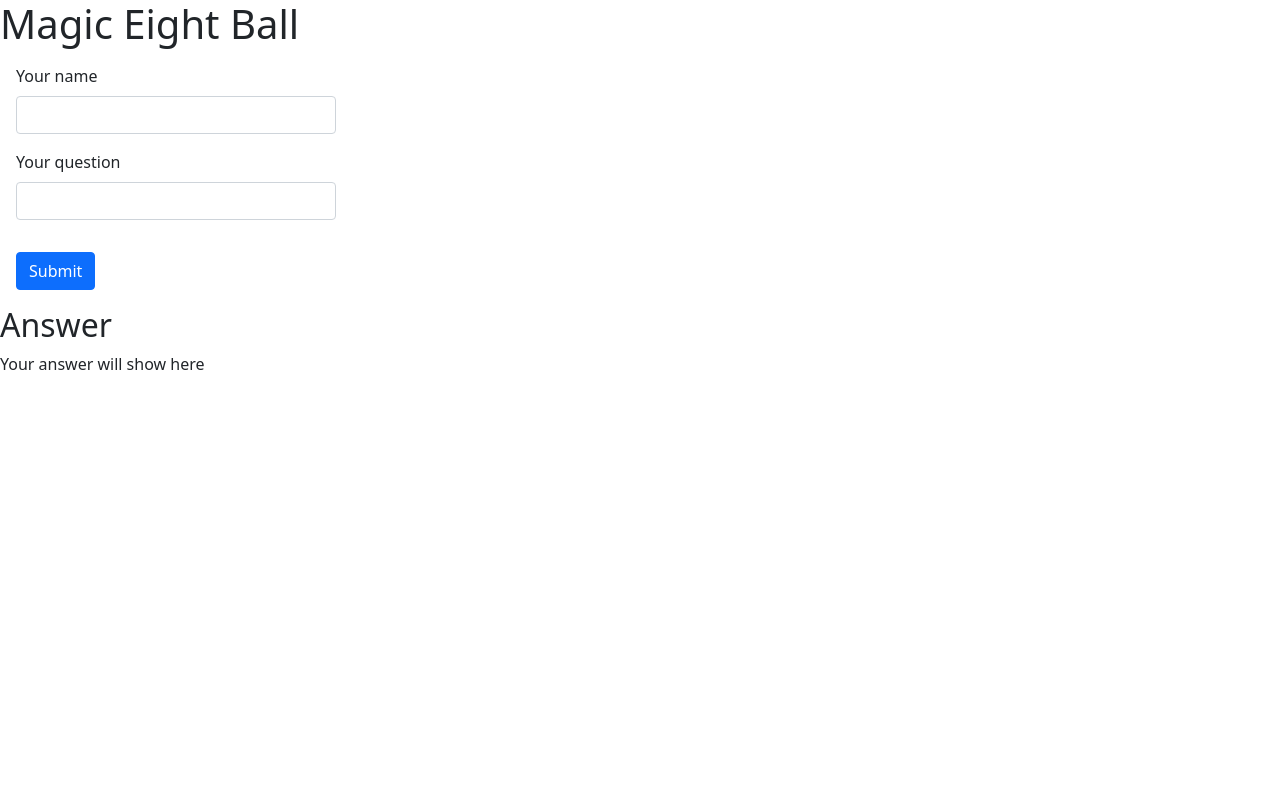
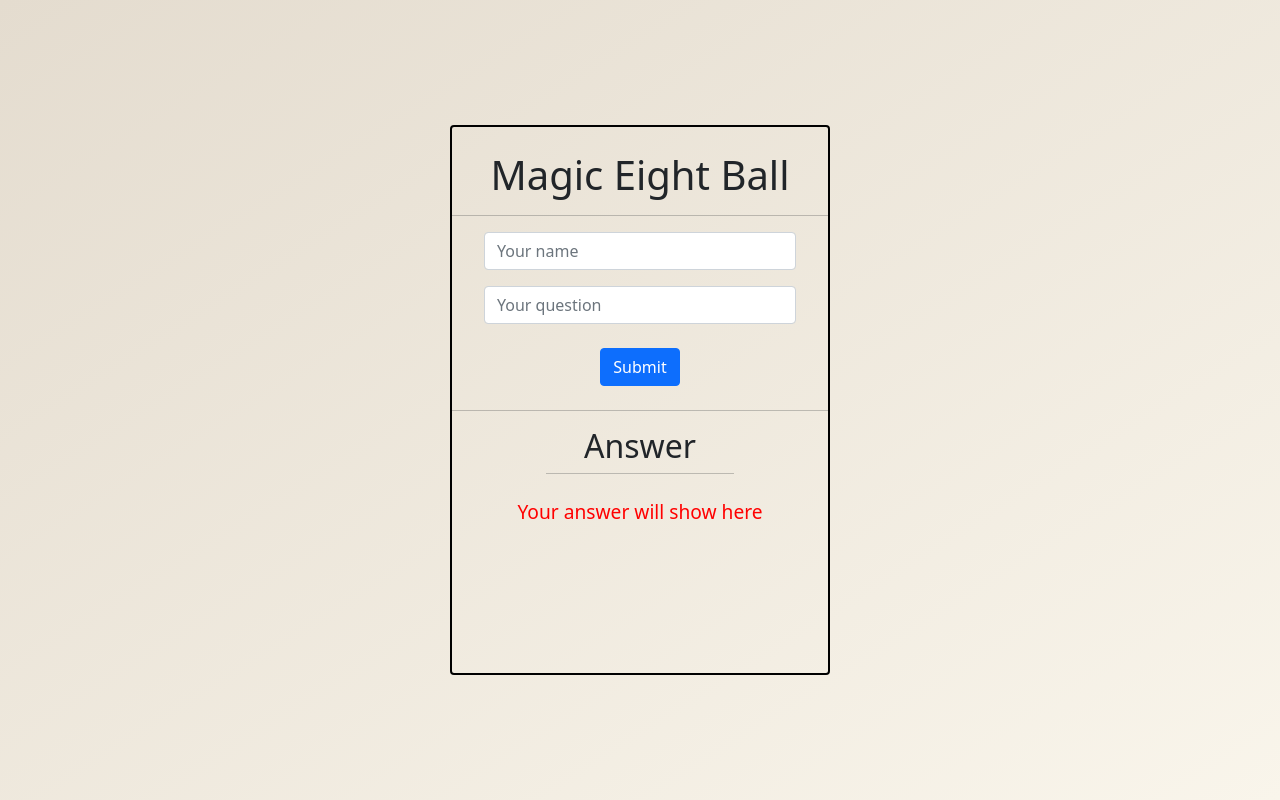
Before and after one commit to brnkath/Magic-Eight-Ball, a plain HTML site: page index.html in a window 1280 px wide. Drawn offline with nearby package versions, Linux system fonts and the light colour scheme.

Commit message:
Add css changes and js functionality

```diff
--- a/css/styles.css
+++ b/css/styles.css
@@ -0,0 +1,29 @@
+body {
+  background-image: linear-gradient(to bottom right, #e4dccf, #f9f5eb);
+  height: vh;
+  width: vw;
+}
+
+.hr-short {
+  width: 50%;
+  margin: auto;
+}
+
+.game-container {
+  border: 2px solid black;
+  width: 98vw;
+  height: 100vh;
+  max-width: 380px;
+  max-height: 550px;
+}
+
+.response {
+  color: red;
+  font-size: 1.2rem;
+}
+
+.ad-bottom {
+  background-color: #f5eddc;
+  width: 300px;
+  height: 50px;
+}
--- a/index.html
+++ b/index.html
@@ -17,28 +17,40 @@
     />
   </head>
   <body>
-    <div>
-      <h1>Magic Eight Ball</h1>
-      <form>
-        <div class="m-3 w-25">
-          <label for="inputName" class="form-label">Your name</label>
+    <div
+      class="d-flex vh-100 vw-100 align-items-center text-center justify-content-center"
+    >
+      <div
+        class="game-container position-relative align-items-center text-center rounded-2"
+      >
+        <h1 class="mt-4">Magic Eight Ball</h1>
+        <hr />
+        <form class="m-3">
+          <div class="m-3">
             <input
               type="text"
               class="form-control"
               id="inputName"
+              placeholder="Your name"
               aria-describedby="yourName"
             />
           </div>
-        <div class="m-3 w-25">
-          <label for="inputQuestion" class="form-label">Your question</label>
-          <input type="text" class="form-control" id="inputQuestion" />
+          <div class="m-3">
+            <input
+              type="text"
+              class="form-control"
+              id="inputQuestion"
+              placeholder="Your question"
+            />
           </div>
-        <button type="submit" class="btn btn-primary m-3">Submit</button>
+          <button type="button" class="btn btn-primary m-2">Submit</button>
         </form>
-
+        <hr />
         <div class="answer">
           <h2>Answer</h2>
-        <div id="response">Your answer will show here</div>
+          <hr class="hr-short" />
+          <div class="response mt-4">Your answer will show here</div>
+        </div>
       </div>
     </div>
 
--- a/js/scripts.js
+++ b/js/scripts.js
@@ -1,42 +1,46 @@
-let userName = "Brian";
-const userQuestion = "Am I gay?";
 let randomNumber = Math.floor(Math.random() * 8);
 let eightBall = "";
 
-userName ? console.log(`Hello, ${userName}!`) : console.log('Hello!');
+document.querySelector(".btn").addEventListener("click", function () {
+  let userName = document.querySelector("#inputName").value;
+  let userQuestion = document.querySelector("#inputQuestion").value;
 
-console.log(`You asked: ${userQuestion}?`);
-
-switch(randomNumber) {
+  switch (randomNumber) {
     case 0:
-    eightBall = 'It is certain';
+      eightBall = "It is certain";
       break;
     case 1:
-    eightBall = 'It is decidedly so';
+      eightBall = "It is decidedly so";
       break;
     case 2:
-    eightBall = 'Reply hazy try again';
+      eightBall = "Reply hazy try again";
       break;
     case 3:
-    eightBall = 'Cannot predict now';
+      eightBall = "Cannot predict now";
       break;
     case 4:
-    eightBall = 'Do not count on it';
+      eightBall = "Do not count on it";
       break;
     case 5:
-    eightBall = 'My sources say no';
+      eightBall = "My sources say no";
       break;
     case 6:
-    eightBall = 'Outlook not so good';
+      eightBall = "Outlook not so good";
       break;
     case 7:
-    eightBall = 'Signs point to yes';
+      eightBall = "Signs point to yes";
       break;
     default:
-    eightBall = 'Error!';
+      eightBall = "Error!";
       break;
   }
 
-console.log(randomNumber);
+  document.querySelector(
+    ".response"
+  ).innerHTML = `Hello, ${userName}! <br> You asked: ${userQuestion}? <br> The Magic Eight Ball says: <br> ${eightBall}`;
+});
 
-console.log(`The Magic Eight Ball says: ${eightBall}`);
+// userName ? console.log(`Hello, ${userName}!`) : console.log("Hello!");
+// console.log(`You asked: ${userQuestion}?`);
+// console.log(randomNumber);
+// console.log(`The Magic Eight Ball says: ${eightBall}`);
```
Lines whose indentation alone changed are shown as unchanged.
